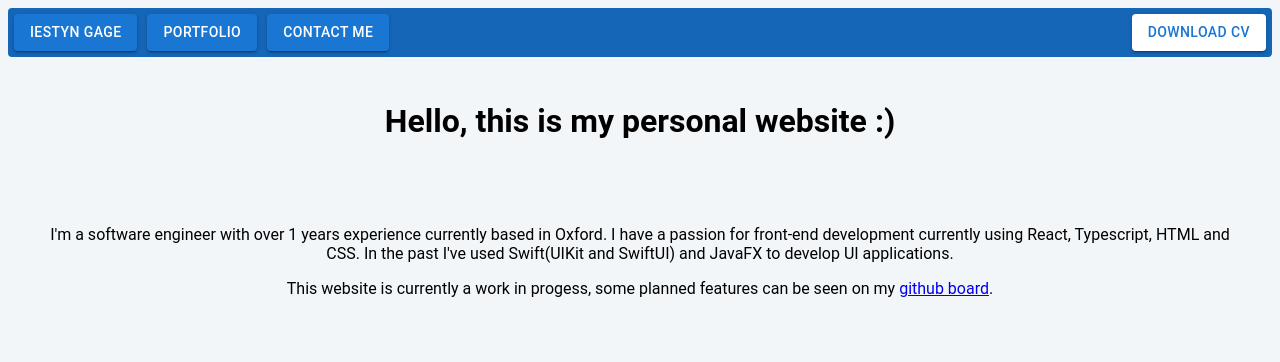
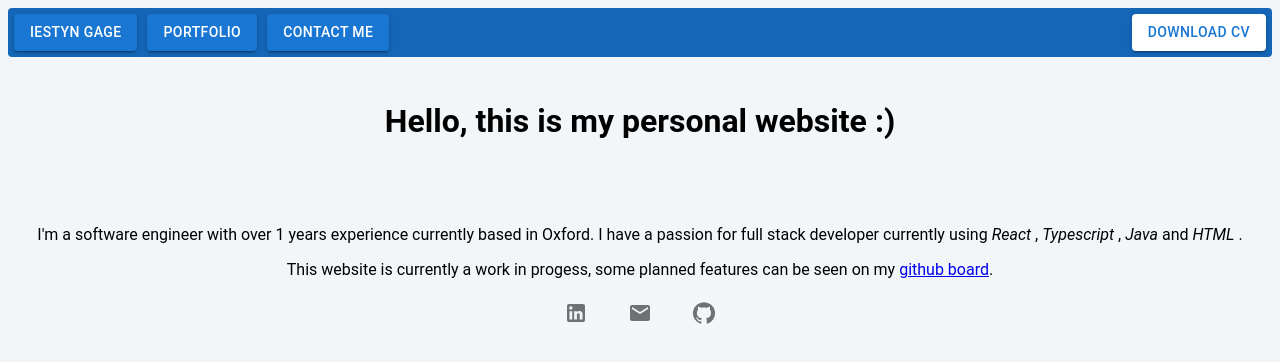
Before and after one commit to IestynGage/PortfolioWebsite, a React (Create React App) app: page /iestyn in a window 1280 px wide. Shown: the top 362 px of the page. Built offline with nearby package versions, Linux system fonts and the light colour scheme.

Commit message:
Remove contacts page

```diff
--- a/package.json
+++ b/package.json
@@ -3,11 +3,12 @@
   "version": "0.1.0",
   "private": true,
   "engines": {
-    "node": "^14.0.0"
+    "node": "^16.0.0"
   },
   "dependencies": {
     "@emotion/react": "^11.5.0",
     "@emotion/styled": "^11.3.0",
+    "@mui/icons-material": "^5.8.4",
     "@mui/material": "^5.0.4",
     "@testing-library/jest-dom": "^5.11.4",
     "@testing-library/react": "^11.1.0",
@@ -21,8 +22,7 @@
     "react-responsive": "^9.0.0-beta.6",
     "react-router-dom": "6",
     "react-scripts": "4.0.3",
-    "typescript": "^4.1.2",
-    "web-vitals": "^1.0.1"
+    "typescript": "^4.1.2"
   },
   "scripts": {
     "start": "react-scripts start",
--- a/src/Components/Navigation.tsx
+++ b/src/Components/Navigation.tsx
@@ -1,10 +1,15 @@
-import { useMediaQuery } from "@mui/material";
+import { Menu, MenuItem, useMediaQuery } from "@mui/material";
+import { useState } from "react";
 import { useNavigate } from "react-router-dom";
 import ButtonLink from "./ButtonLink";
 
 export default function Navigation() {
   const navigate = useNavigate();
   const largeWidth = useMediaQuery("(min-width: 580px)");
+  const [anchorEl, setAnchorEl] = useState(null);
+  const [selectedIndex, setSelectedIndex] = useState(1);
+  const open = Boolean(anchorEl);
+
   return (
     <span
       style={{
@@ -38,6 +43,18 @@ export default function Navigation() {
         }}
         style={{ margin: "0 10px 0 0px" }}
       />
+
+      <Menu
+        id="lock-menu"
+        open={open}
+        MenuListProps={{
+          "aria-labelledby": "lock-button",
+          role: "listbox",
+        }}
+        anchorEl={anchorEl}
+      >
+        <MenuItem>{"option"}</MenuItem>
+      </Menu>
       <ButtonLink
         href={"cv.pdf"}
         label={largeWidth ? "Download CV" : "CV"}
--- a/src/Components/ThemeColor.css
+++ b/src/Components/ThemeColor.css
@@ -4,4 +4,11 @@
   --cultured: #f7f4f3;
   --eggShell: #edebd7;
   --nickel: #74776b;
+
+  --colourful-border: linear-gradient(
+    90deg,
+    rgba(131, 58, 180, 1) 0%,
+    rgba(253, 29, 29, 1) 50%,
+    rgba(252, 176, 69, 1) 100%
+  );
 }
--- a/src/Router/App.tsx
+++ b/src/Router/App.tsx
@@ -1,5 +1,4 @@
 import { BrowserRouter, Navigate, Route, Routes } from "react-router-dom";
-import ContactScreen from "../Screens/Contact/ContactScreen";
 import IestynScreen from "../Screens/Iestyn/IestynScreen";
 import PortfolioScreen from "../Screens/Portfolio/PortfolioScreen";
 
@@ -10,7 +9,6 @@ function App() {
         <Routes>
           <Route path="/" element={<Navigate to="iestyn" />} />
           <Route path="iestyn" element={<IestynScreen />} />
-          <Route path="contact" element={<ContactScreen />} />
           <Route path="portfolio" element={<PortfolioScreen />} />
         </Routes>
       </BrowserRouter>
--- a/src/Screens/Contact/ContactScreen.tsx
+++ /dev/null
@@ -1,25 +0,0 @@
-import { height } from "@mui/system";
-import Navigation from "../../Components/Navigation";
-
-export default function ContactScreen() {
-  return (
-    <>
-      <Navigation />
-      <div
-        style={{
-          display: "flex",
-          justifyContent: "center",
-          alignItems: "center",
-          height: "80vh",
-          fontFamily: "Roboto, Helvetica, Arial, sans-serif ",
-        }}
-      >
-        The best way to contact me is through my LinkedIn{" "}
-        <a href={"https://www.example.com"} style={{ marginLeft: "4px" }}>
-          {" "}
-          Profile
-        </a>
-      </div>
-    </>
-  );
-}
--- a/src/Screens/Iestyn/IestynScreen.tsx
+++ b/src/Screens/Iestyn/IestynScreen.tsx
@@ -1,4 +1,8 @@
+import { Button } from "@mui/material";
 import Navigation from "../../Components/Navigation";
+import LinkedInIcon from "@mui/icons-material/LinkedIn";
+import EmailIcon from "@mui/icons-material/Email";
+import GitHubIcon from "@mui/icons-material/GitHub";
 
 export default function IestynScreen() {
   return (
@@ -18,9 +22,9 @@ export default function IestynScreen() {
         <div style={{ padding: "24px", textAlign: "center" }}>
           <p>
             I'm a software engineer with over 1 years experience currently based
-            in Oxford. I have a passion for front-end development currently
-            using React, Typescript, HTML and CSS. In the past I've used
-            Swift(UIKit and SwiftUI) and JavaFX to develop UI applications.
+            in Oxford. I have a passion for full stack developer currently using{" "}
+            <em>React</em> , <em>Typescript</em> , <em>Java</em> and{" "}
+            <em>HTML</em> .
           </p>
           <p>
             This website is currently a work in progess, some planned features
@@ -34,6 +38,15 @@ export default function IestynScreen() {
             </a>
             .
           </p>
+          <Button href="https://www.linkedin.com/in/iestyngage/">
+            <LinkedInIcon color="action" />
+          </Button>
+          <Button>
+            <EmailIcon color="action" />
+          </Button>
+          <Button href="https://github.com/IestynGage">
+            <GitHubIcon color="action" />
+          </Button>
         </div>
       </div>
     </>
--- /dev/null
+++ b/src/Screens/Portfolio/PortfolioCard.tsx
@@ -0,0 +1,56 @@
+import { Chip } from "@mui/material";
+import { Repository } from "../../API/PortfolioAPI";
+
+interface PortfolioCardProps {
+  repository: Repository;
+}
+
+export default function PortfolioCard(props: PortfolioCardProps) {
+  const { repository } = props;
+
+  return (
+    <div
+      style={{
+        marginTop: " 8px",
+        width: "40vw",
+        minWidth: "400px",
+        padding: "15px",
+        boxSizing: "border-box",
+        borderStyle: "solid",
+        borderWidth: "1px",
+        borderRadius: "8px",
+        borderColor: "rgb(189, 189, 189)",
+        boxShadow: "rgba(0, 0, 0, 0.24) 0px 3px 8px",
+      }}
+    >
+      <h2
+        onClick={() => (window.location.href = repository.href)}
+        style={{
+          margin: "0",
+          width: "auto",
+          display: "inline-block",
+          cursor: "pointer",
+        }}
+      >
+        {repository.title}
+      </h2>
+      <p
+        style={{
+          wordWrap: "break-word",
+          overflowWrap: "break-word",
+          hyphens: "auto",
+        }}
+      >
+        {repository.description}
+      </p>
+      {repository.tags?.map((tag) => (
+        <Chip
+          label={tag}
+          variant="outlined"
+          size="small"
+          style={{ marginRight: "4px" }}
+        />
+      ))}
+    </div>
+  );
+}
--- a/src/Screens/Portfolio/PortfolioScreen.tsx
+++ b/src/Screens/Portfolio/PortfolioScreen.tsx
@@ -1,8 +1,8 @@
-import { Chip } from "@mui/material";
-import { useState } from "react";
-import PortfolioAPI, { Repository } from "../../API/PortfolioAPI";
+import PortfolioAPI from "../../API/PortfolioAPI";
 import Navigation from "../../Components/Navigation";
 import "./PortfolioCard.css";
+import "../../Components/ThemeColor.css";
+import PortfolioCard from "./PortfolioCard";
 
 export default function PortfolioScreen() {
   const portfolioAPI = new PortfolioAPI();
@@ -20,7 +20,6 @@ export default function PortfolioScreen() {
       >
         <h1 style={{ margin: "20px 0 20px 0" }}> Repositories </h1>
         <p style={{ margin: "0" }}>
-          {" "}
           Check out some of my code reposities below!
         </p>
       </div>
@@ -46,57 +45,3 @@ export default function PortfolioScreen() {
     </>
   );
 }
-
-interface PortfolioCardProps {
-  repository: Repository;
-}
-function PortfolioCard(props: PortfolioCardProps) {
-  const { repository } = props;
-
-  return (
-    <div
-      style={{
-        marginTop: " 8px",
-        width: "40vw",
-        minWidth: "400px",
-        padding: "15px",
-        boxSizing: "border-box",
-        borderStyle: "solid",
-        borderWidth: "1px",
-        borderRadius: "8px",
-        borderColor: "rgb(189, 189, 189)",
-        boxShadow: "rgba(0, 0, 0, 0.24) 0px 3px 8px",
-      }}
-    >
-      <h2
-        onClick={() => (window.location.href = repository.href)}
-        style={{
-          margin: "0",
-          width: "auto",
-          display: "inline-block",
-          cursor: "pointer",
-        }}
-      >
-        {repository.title}
-      </h2>
-      <p
-        style={{
-          wordWrap: "break-word",
-          overflowWrap: "break-word",
-          hyphens: "auto",
-        }}
-      >
-        {" "}
-        {repository.description}{" "}
-      </p>
-      {repository.tags?.map((tag) => (
-        <Chip
-          label={tag}
-          variant="outlined"
-          size="small"
-          style={{ marginRight: "4px" }}
-        />
-      ))}
-    </div>
-  );
-}
```
Also changed, not shown: src/API/PortfolioAPI.ts (+5 -3 lines), 2 other files (tests, documents, lock files or other folders).
